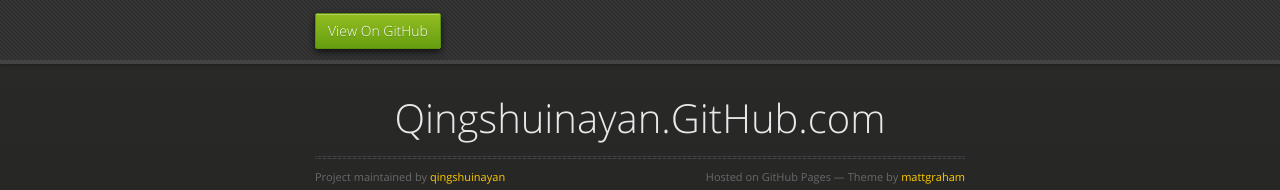
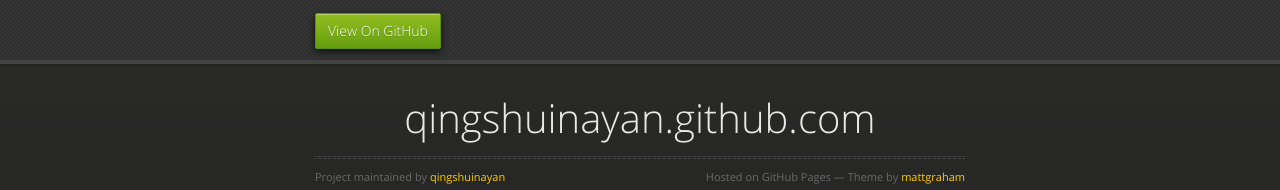
Before and after one commit to qingshuinayan/qingshuinayan.github.com, a plain HTML site: page index.html in a window 1280 px wide. Shown: the top 190 px of the page. Drawn offline with nearby package versions, Linux system fonts and the light colour scheme.

Commit message:
Update index.html

```diff
--- a/index.html
+++ b/index.html
@@ -28,7 +28,7 @@
 
       <section>
         <div id="title">
-          <h1>Qingshuinayan.GitHub.com</h1>
+          <h1>qingshuinayan.github.com</h1>
           <p></p>
           <hr>
           <span class="credits left">Project maintained by <a href="https://github.com/qingshuinayan">qingshuinayan</a></span>
```
